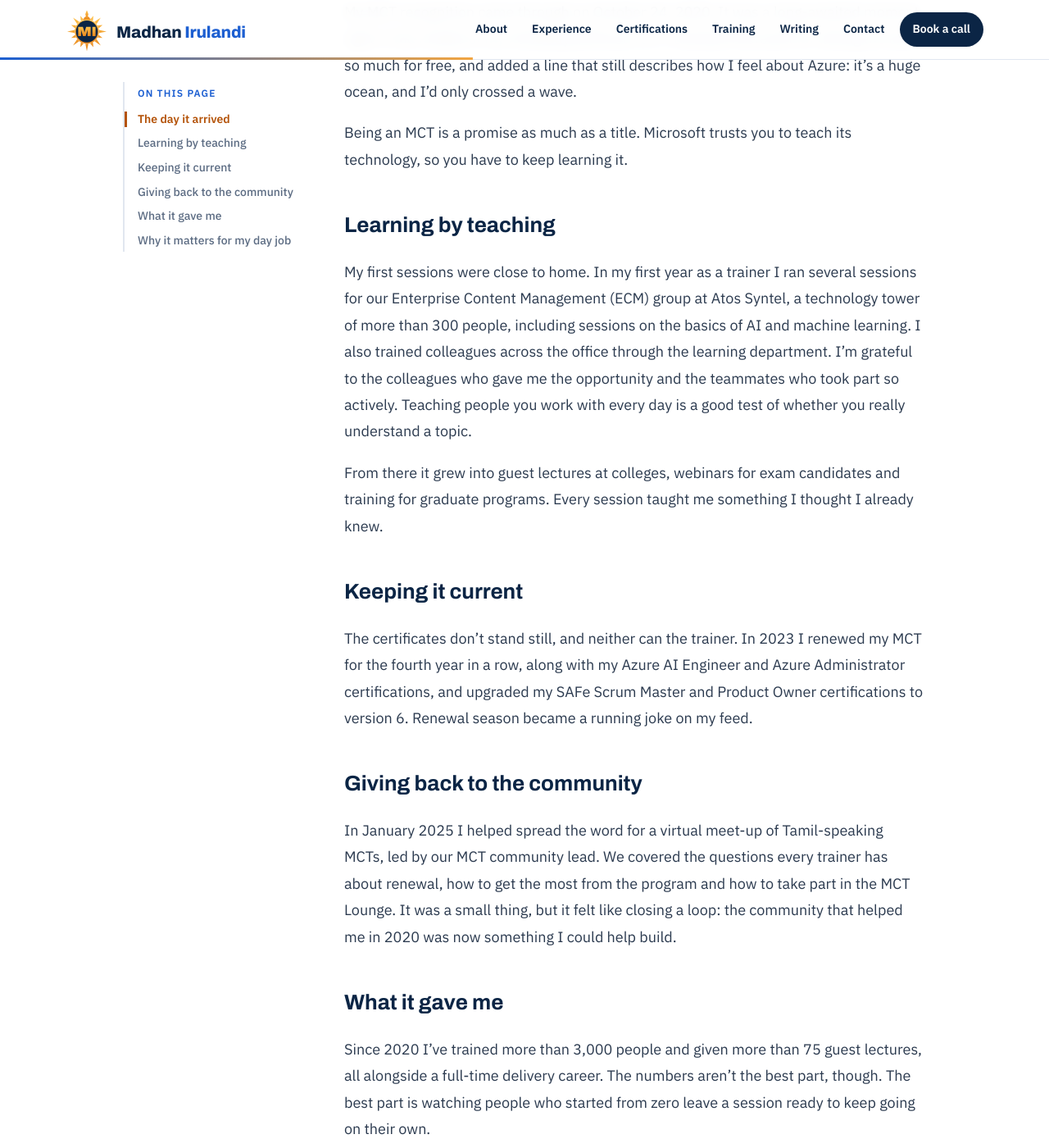
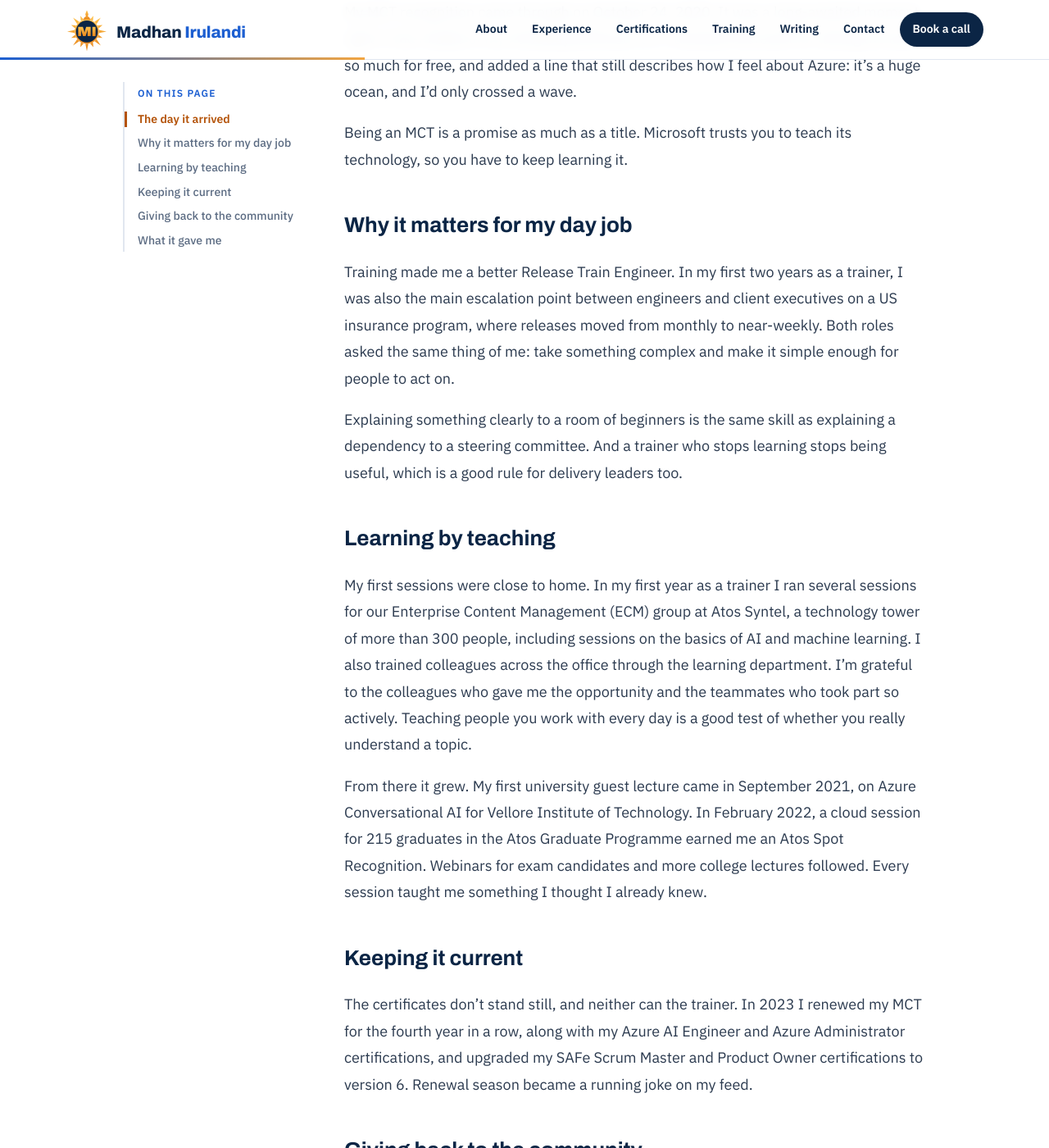
Before and after one commit to Madhan-I/Madhan-I.github.io, a Jekyll site: the page built from _posts/2026-03-24-how-the-pandemic-made-me-a-trainer.md, in a window 1280 px wide and 1400 px high, scrolled down 907 px. Shown: the whole window at 82% size. Built offline with Jekyll 4.4.1, drawn with Linux system fonts in a browser that asks for light colours; our own code applies the rules of GitHub Pages for plain Markdown files; some of the changed text lies outside the part shown.

Commit message:
Trainer post: six years, day-job section moved up, first lecture and graduate session added
Co-Authored-By: Claude Opus 5.5 <noreply@anthropic.com>
Claude-Session: https://claude.ai/code/session_01MFRrTt7LBDdX57m85KHNGp

```diff
--- a/_posts/2026-03-24-how-the-pandemic-made-me-a-trainer.md
+++ b/_posts/2026-03-24-how-the-pandemic-made-me-a-trainer.md
@@ -18,11 +18,17 @@ My MCT recognition came through on October 24, 2020. It was a long-awaited momen
 
 Being an MCT is a promise as much as a title. Microsoft trusts you to teach its technology, so you have to keep learning it.
 
+## Why it matters for my day job
+
+Training made me a better Release Train Engineer. In my first two years as a trainer, I was also the main escalation point between engineers and client executives on a US insurance program, where releases moved from monthly to near-weekly. Both roles asked the same thing of me: take something complex and make it simple enough for people to act on.
+
+Explaining something clearly to a room of beginners is the same skill as explaining a dependency to a steering committee. And a trainer who stops learning stops being useful, which is a good rule for delivery leaders too.
+
 ## Learning by teaching
 
 My first sessions were close to home. In my first year as a trainer I ran several sessions for our Enterprise Content Management (ECM) group at Atos Syntel, a technology tower of more than 300 people, including sessions on the basics of AI and machine learning. I also trained colleagues across the office through the learning department. I'm grateful to the colleagues who gave me the opportunity and the teammates who took part so actively. Teaching people you work with every day is a good test of whether you really understand a topic.
 
-From there it grew into guest lectures at colleges, webinars for exam candidates and training for graduate programs. Every session taught me something I thought I already knew.
+From there it grew. My first university guest lecture came in September 2021, on Azure Conversational AI for Vellore Institute of Technology. In February 2022, a cloud session for 215 graduates in the Atos Graduate Programme earned me an Atos Spot Recognition. Webinars for exam candidates and more college lectures followed. Every session taught me something I thought I already knew.
 
 ## Keeping it current
 
```
Also changed, not shown: other parts of _posts/2026-03-24-how-the-pandemic-made-me-a-trainer.md (+1 -5 lines).
